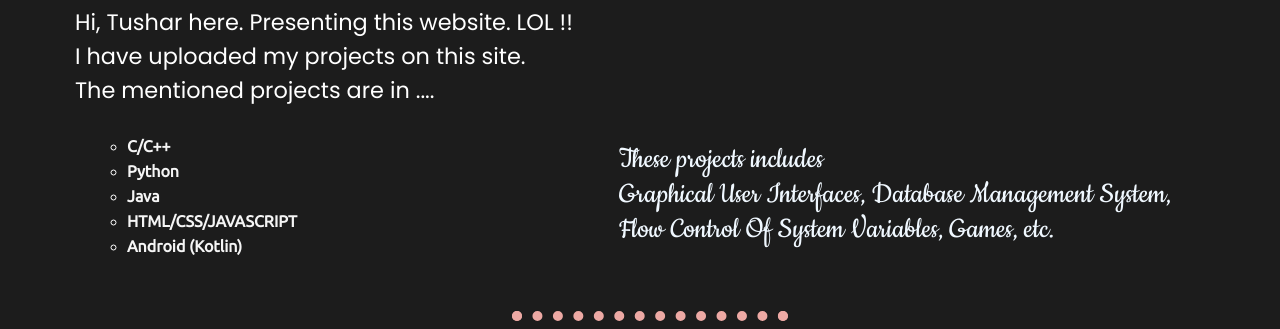
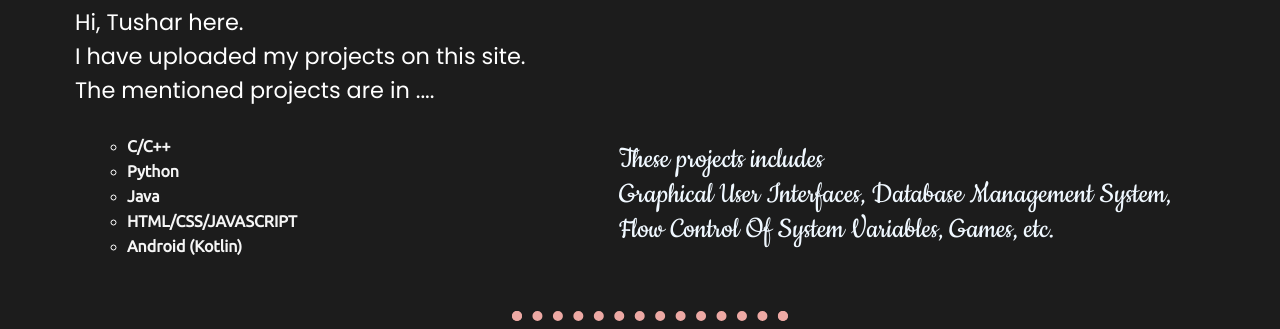
Before and after one commit to tsk0211/portfolioWebsite, a plain HTML site: page index.html in a window 1280 px wide. Shown: the part 327-656 px from the top of the page. Drawn offline with nearby package versions, Linux system fonts and the light colour scheme.

Commit message:
Update index.html

```diff
--- a/index.html
+++ b/index.html
@@ -58,7 +58,8 @@
                     </div>
 
                     <p class="description">
-                        Hi, Tushar here. Presenting this website. LOL !!<br>
+                        Hi, Tushar here.
+                        <br>
                         I have uploaded my projects on this site.<br>
                         The mentioned projects are in ....<br/>
 
```
